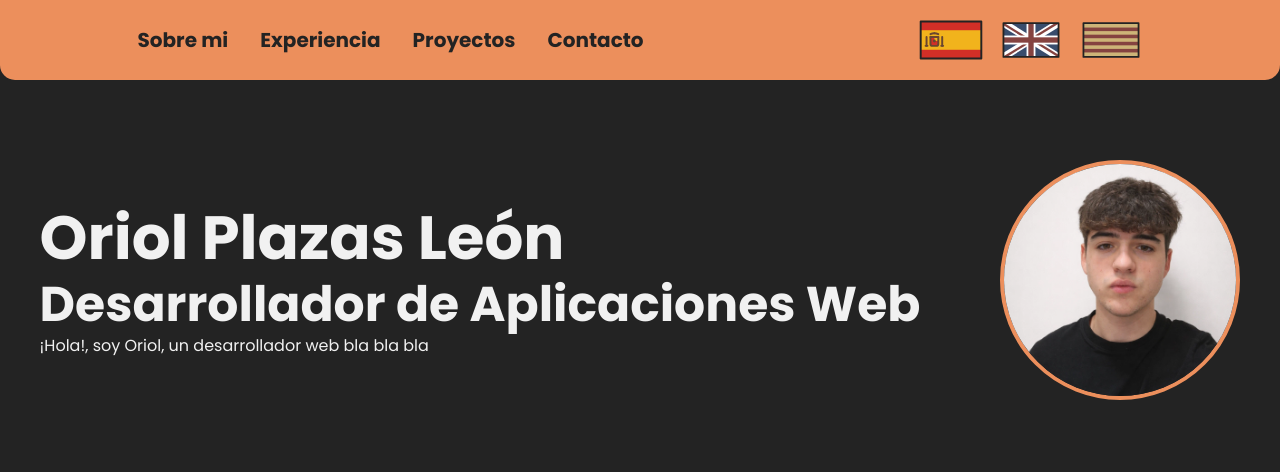
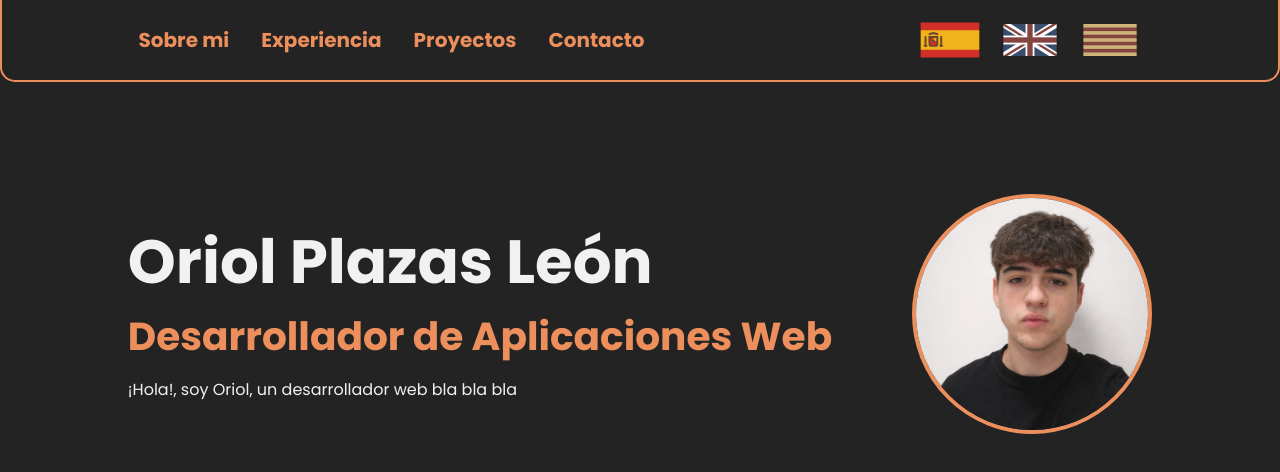
Before and after one commit to oriioll/portfolio, a Vue app: page / in a window 1280 px wide. Shown: the top 472 px of the page. Built offline with nearby package versions, Linux system fonts and the light colour scheme.

Commit message:
feat: create animations in header and hero when changing lang

```diff
--- a/src/components/PortfolioHeader.vue
+++ b/src/components/PortfolioHeader.vue
@@ -21,8 +21,11 @@ header {
     position: sticky;
     top: 0;
     z-index: 100;
-    background-color: var(--accent-ui);
+    /*background-color: var(--accent-ui);*/
+    background: var(--bg-primary);
     border-radius: 0 0 15px 15px;
+    border: solid 2px var(--accent-ui);
+    border-top: none;
     padding: .5rem;
 }
 /*MEDIA QUERIES - Responsive*/
--- a/src/components/PortfolioHero.vue
+++ b/src/components/PortfolioHero.vue
@@ -1,15 +1,21 @@
 <script setup lang="ts">
 //Importing i18n objects
 import { useI18n } from 'vue-i18n'
-const { t } = useI18n()
+const { t, locale } = useI18n()
 
 </script>
 <template>
   <section id="hero" class="hero">
     <div class="txt">
-            <h1>Oriol Plazas León</h1>
-            <h2>{{ t('hero.subtitle') }}</h2>
-            <p>{{ t('hero.description') }}</p>
+      <Transition name="fade" mode="out-in">
+        <h1 :key="locale">Oriol Plazas León</h1>
+      </Transition>
+      <Transition name="fade" mode="out-in">
+        <h3 :key="locale">{{ t('hero.subtitle') }}</h3>
+      </Transition>
+      <Transition name="fade" mode="out-in">
+        <p :key="locale">{{ t('hero.description') }}</p>
+      </Transition>
     </div>
     <img src="../assets/oriolPf.webp" alt="Image of Oriol Plazas León" loading="lazy">
   </section>
@@ -20,15 +26,39 @@ const { t } = useI18n()
   align-items: center;
   justify-content: center;
   gap: 5rem;
-    width: 100%;
+  width: 90%;
   height: auto;
+  padding: 2rem;
 }
+
+.txt {
+  display: flex;
+  flex-direction: column;
+  gap: 1rem;
+
+  h3 {
+    color: var(--accent-ui);
+  }
+}
+
 .hero img {
   width: 15rem;
   height: 15rem;
+  aspect-ratio: 1/1;
   border-radius: 50%;
   object-fit: cover;
   border: solid 4px var(--accent-ui);
+}
+
+/*Animations for when changing lang */
+.fade-enter-active,
+.fade-leave-active {
+  transition: all .25s ease;
+}
+
+.fade-enter-from,
+.fade-leave-to {
+  opacity: 0;
 }
 
 /*MEDIA QUERIES - Responsive*/
@@ -44,6 +74,7 @@ const { t } = useI18n()
   .emoji {
     width: 1.6rem;
   }
+
   aside {
     gap: .5rem;
   }
--- a/src/components/header/HeaderLanguages.vue
+++ b/src/components/header/HeaderLanguages.vue
@@ -1,5 +1,5 @@
 <script setup lang="ts">
-import {ref} from 'vue';
+import { ref } from 'vue';
 //Importing i18n objects
 import { useI18n } from 'vue-i18n'
 const { locale } = useI18n()
@@ -20,7 +20,9 @@ function changeLang(lang: string) {
     <aside>
         <!--SPAIN FLAG SVG-->
         <!--Classes: 'emoji' and 'active' if locale (current lang value) is 'es-ES'-->
-        <svg @click="changeLang('es-ES')" :class="['emoji', { 'active': locale === 'es-ES' }]" viewBox="0 0 72 72" xmlns="http://www.w3.org/2000/svg">
+        <Transition name="fade" mode="out-in">
+            <svg :key="locale" @click="changeLang('es-ES')" :class="['emoji', { 'active': locale === 'es-ES' }]"
+                viewBox="0 0 72 72" xmlns="http://www.w3.org/2000/svg">
                 <g id="color">
                     <rect x="5" y="17" width="62" height="38" fill="#f1b31c" />
                     <path fill="#d22f27" d="M23,33v7a2.0059,2.0059,0,0,1-2,2H17a2.0059,2.0059,0,0,1-2-2V33" />
@@ -33,14 +35,14 @@ function changeLang(lang: string) {
                             stroke-linejoin="round" stroke-width="2" />
                         <line x1="11" x2="11" y1="33" y2="42" fill="none" stroke="#6a462f" stroke-linecap="round"
                             stroke-linejoin="round" stroke-width="2" />
-                    <path fill="none" stroke="#6a462f" stroke-linecap="round" stroke-linejoin="round" stroke-width="2"
-                        d="M15,30a8.5678,8.5678,0,0,1,4-1" />
-                    <path fill="none" stroke="#6a462f" stroke-linecap="round" stroke-linejoin="round" stroke-width="2"
-                        d="M23,30a8.5678,8.5678,0,0,0-4-1" />
+                        <path fill="none" stroke="#6a462f" stroke-linecap="round" stroke-linejoin="round"
+                            stroke-width="2" d="M15,30a8.5678,8.5678,0,0,1,4-1" />
+                        <path fill="none" stroke="#6a462f" stroke-linecap="round" stroke-linejoin="round"
+                            stroke-width="2" d="M23,30a8.5678,8.5678,0,0,0-4-1" />
                         <line x1="15" x2="23" y1="33" y2="33" fill="none" stroke="#6a462f" stroke-linecap="round"
                             stroke-linejoin="round" stroke-width="2" />
-                    <path fill="none" stroke="#6a462f" stroke-linecap="round" stroke-linejoin="round" stroke-width="2"
-                        d="M23,33v7a2.0059,2.0059,0,0,1-2,2H17a2.0059,2.0059,0,0,1-2-2V33" />
+                        <path fill="none" stroke="#6a462f" stroke-linecap="round" stroke-linejoin="round"
+                            stroke-width="2" d="M23,33v7a2.0059,2.0059,0,0,1-2,2H17a2.0059,2.0059,0,0,1-2-2V33" />
                         <line x1="10" x2="12" y1="42" y2="42" fill="none" stroke="#6a462f" stroke-linecap="round"
                             stroke-linejoin="round" stroke-width="2" />
                         <line x1="26" x2="28" y1="42" y2="42" fill="none" stroke="#6a462f" stroke-linecap="round"
@@ -52,20 +54,25 @@ function changeLang(lang: string) {
                         stroke-linejoin="round" stroke-width="2" />
                 </g>
             </svg>
-
+        </Transition>
         <!--UK FLAG SVG-->
         <!--Classes: 'emoji' and 'active' if locale (current lang value) is 'en-US'-->
-        <svg @click="changeLang('en-US')" :class="['emoji', { 'active': locale === 'en-US' }]" viewBox="0 0 72 72" xmlns="http://www.w3.org/2000/svg">
+        <Transition name="fade" mode="out-in">
+            <svg :key="locale" @click="changeLang('en-US')" :class="['emoji', { 'active': locale === 'en-US' }]"
+                viewBox="0 0 72 72" xmlns="http://www.w3.org/2000/svg">
                 <g id="color">
                     <rect x="5" y="17" width="62" height="38" fill="#1e50a0" />
                     <g>
                         <polygon fill="#fff" points="40 28.856 40 32 50.181 32 67 21.691 67 17 59.346 17 40 28.856" />
-                    <polygon fill="#d22f27" points="67 17 67 17 63.173 17 40 31.203 40 32 43.482 32 67 17.586 67 17" />
-                    <polygon fill="#fff" points="59.347 55 67 55 67 55 67 50.308 50.182 40 40 40 40 43.143 59.347 55" />
+                        <polygon fill="#d22f27"
+                            points="67 17 67 17 63.173 17 40 31.203 40 32 43.482 32 67 17.586 67 17" />
+                        <polygon fill="#fff"
+                            points="59.347 55 67 55 67 55 67 50.308 50.182 40 40 40 40 43.143 59.347 55" />
                         <polygon fill="#d22f27" points="67 55 67 52.653 46.355 40 41.568 40 66.042 55 67 55 67 55" />
                         <polygon fill="#fff" points="32 43.144 32 40 21.819 40 5 50.309 5 55 12.654 55 32 43.144" />
                         <polygon fill="#d22f27" points="5 55 5 55 8.827 55 32 40.797 32 40 28.518 40 5 54.414 5 55" />
-                    <polygon fill="#fff" points="12.653 17 5 17 5 17 5 21.692 21.818 32 32 32 32 28.857 12.653 17" />
+                        <polygon fill="#fff"
+                            points="12.653 17 5 17 5 17 5 21.692 21.818 32 32 32 32 28.857 12.653 17" />
                         <polygon fill="#d22f27" points="5 17 5 19.347 25.646 32 30.432 32 5.958 17 5 17 5 17" />
                         <rect x="5" y="31" width="62" height="10" fill="#fff" />
                         <rect x="31" y="17" width="10" height="38" fill="#fff" />
@@ -78,10 +85,14 @@ function changeLang(lang: string) {
                         stroke-linejoin="round" stroke-width="2" />
                 </g>
             </svg>
-
+        </Transition>
         <!--CATALONIA FLAG SVG-->
         <!--Classes: 'emoji' and 'active' if locale (current lang value) is 'ca-ES'-->
-        <svg @click="changeLang('cat-ES')" :class="['emoji', { 'active': locale === 'cat-ES' }]" viewBox="0 0 72 72" xmlns="http://www.w3.org/2000/svg">
+        <Transition name="fade" mode="out-in">
+
+
+            <svg :key="locale" @click="changeLang('cat-ES')" :class="['emoji', { 'active': locale === 'cat-ES' }]"
+                viewBox="0 0 72 72" xmlns="http://www.w3.org/2000/svg">
                 <g id="color">
                     <rect x="5" y="17" width="62" height="38" fill="#f1b31c" />
                     <rect x="5" y="22" width="62" height="4" fill="#d22f27" />
@@ -94,7 +105,7 @@ function changeLang(lang: string) {
                         stroke-linejoin="round" stroke-width="2" />
                 </g>
             </svg>
-
+        </Transition>
     </aside>
 </template>
 <style scoped>
@@ -116,10 +127,22 @@ aside {
     transition: all .3s ease-in-out;
 }
 
-.active, .emoji:hover {
+.active,
+.emoji:hover {
     filter: grayscale(0);
     transform: scale(1.1);
     transition: all .3s ease-in-out;
+}
+
+/*Animations for when changing lang */
+.fade-enter-active,
+.fade-leave-active {
+    transition: all .25s ease;
+}
+
+.fade-enter-from,
+.fade-leave-to {
+    opacity: .1;
 }
 
 /*MEDIA QUERIES - Responsive*/
@@ -135,6 +158,7 @@ aside {
     .emoji {
         width: 1.6rem;
     }
+
     aside {
         gap: .5rem;
     }
--- a/src/components/header/HeaderNav.vue
+++ b/src/components/header/HeaderNav.vue
@@ -1,15 +1,34 @@
 <script setup lang="ts">
 //Importing i18n objects
 import { useI18n } from 'vue-i18n';
-const { t } = useI18n();
+const { t, locale } = useI18n();
 </script>
 <template>
   <nav>
     <ul>
-            <li><a href="#me">{{ t('nav.about') }}</a></li>
-            <li><a href="#experience">{{ t('nav.experience') }}</a></li>
-            <li><a href="#projects">{{ t('nav.projects') }}</a></li>
-            <li><a id="cta" href="#contact">{{ t('nav.contact') }}</a></li>
+      <li>
+        <Transition name="fade" mode="out-in">
+          <a :key="locale" href="#me">{{ t('nav.about') }}</a>
+        </Transition>
+      </li>
+
+      <li>
+        <Transition name="fade" mode="out-in">
+          <a :key="locale" href="#experience">{{ t('nav.experience') }}</a>
+        </Transition>
+      </li>
+
+      <li>
+        <Transition name="fade" mode="out-in">
+          <a :key="locale" href="#projects">{{ t('nav.projects') }}</a>
+        </Transition>
+      </li>
+
+      <li>
+        <Transition name="fade" mode="out-in">
+          <a :key="locale" id="cta" href="#contact">{{ t('nav.contact') }}</a>
+        </Transition>
+      </li>
     </ul>
   </nav>
 </template>
@@ -33,6 +52,7 @@ ul {
 a {
   text-decoration: none;
   color: var(--bg-primary);
+  color: var(--accent-ui);
   font-size: 1.25rem;
   font-weight: bold;
   transition: all .25s ease-out;
@@ -40,6 +60,19 @@ a {
 
 a:hover {
   color: var(--txt-primary);
+
+}
+
+/*Animations for when changing lang */
+.fade-enter-active,
+.fade-leave-active {
+  transition: all .25s ease;
+}
+
+.fade-enter-from,
+.fade-leave-to {
+  opacity: 0;
+  transform: translateY(4px);
 }
 
 /*MEDIA QUERIES - Responsive*/
@@ -53,6 +86,7 @@ a:hover {
     gap: 1rem;
   }
 }
+
 /* Smaller devices */
 @media (max-width: 550px) {
   a {
@@ -64,5 +98,4 @@ a:hover {
     gap: .8rem;
   }
 }
-
 </style>
```
Lines whose indentation alone changed are shown as unchanged.
